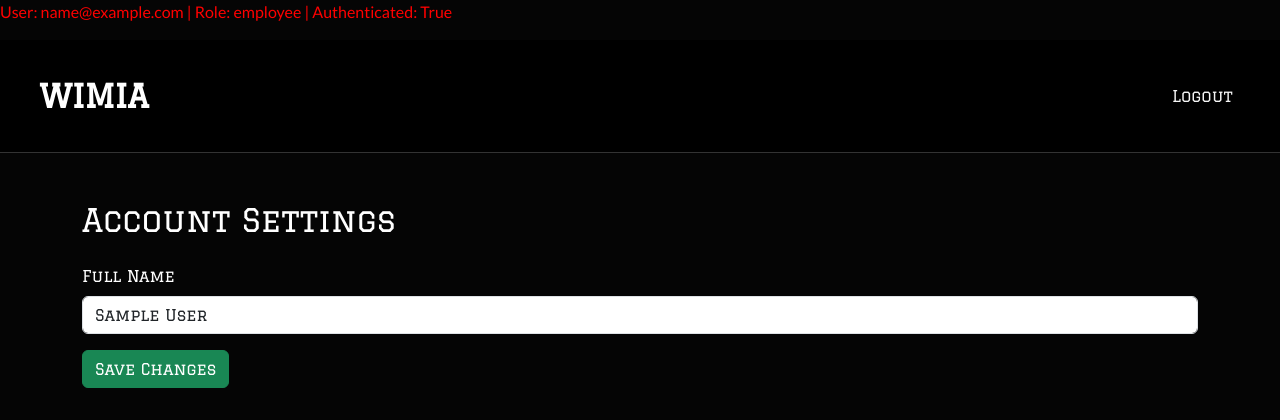
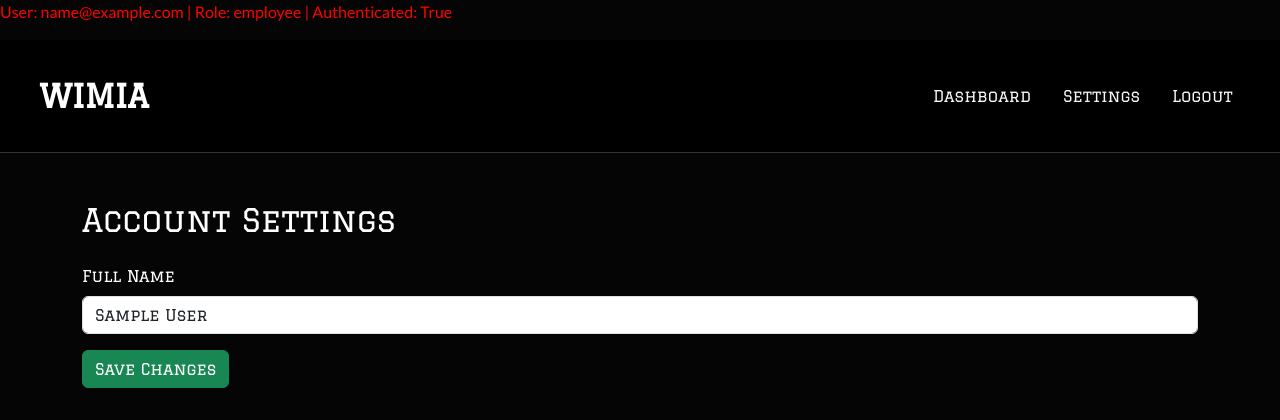
Before and after one commit to Katabela/WIMIA, a Flask app: page /settings in a window 1280 px wide. Shown: the top 420 px of the page. Run offline with Flask 3, Linux system fonts and the light colour scheme; the visitor is signed in with stand-in values (Sample User, id 1); some libraries are stand-ins or nearby versions.

Commit message:
navbar.html user fix

```diff
--- a/app/templates/partials/_navbar.html
+++ b/app/templates/partials/_navbar.html
@@ -16,22 +16,32 @@
 
     <div class="collapse navbar-collapse" id="navbarNav">
       <ul class="navbar-nav ms-auto">
-        {% if current_user.is_authenticated and current_user.role == "admin" %}
-        <li class="nav-item">
-          <a class="nav-link" href="{{ url_for('admin.dashboard') }}">
-            Admin Dashboard
-          </a>
-        </li>
+        {% if current_user.is_authenticated %}
         <li class="nav-item">
           <a class="nav-link" href="/dashboard">Dashboard</a>
         </li>
+
+        {% if current_user.role == "admin" %}
+        <li class="nav-item">
+          <a class="nav-link" href="{{ url_for('admin.dashboard') }}"
+            >Admin Dashboard</a
+          >
+        </li>
+        {% endif %}
+
         <li class="nav-item">
           <a class="nav-link" href="/settings">Settings</a>
         </li>
-        {% endif %}
+
         <li class="nav-item">
           <a class="nav-link" href="/auth/logout">Logout</a>
         </li>
+
+        {% else %}
+        <li class="nav-item">
+          <a class="nav-link" href="/auth/login">Login</a>
+        </li>
+        {% endif %}
       </ul>
     </div>
   </div>
```
